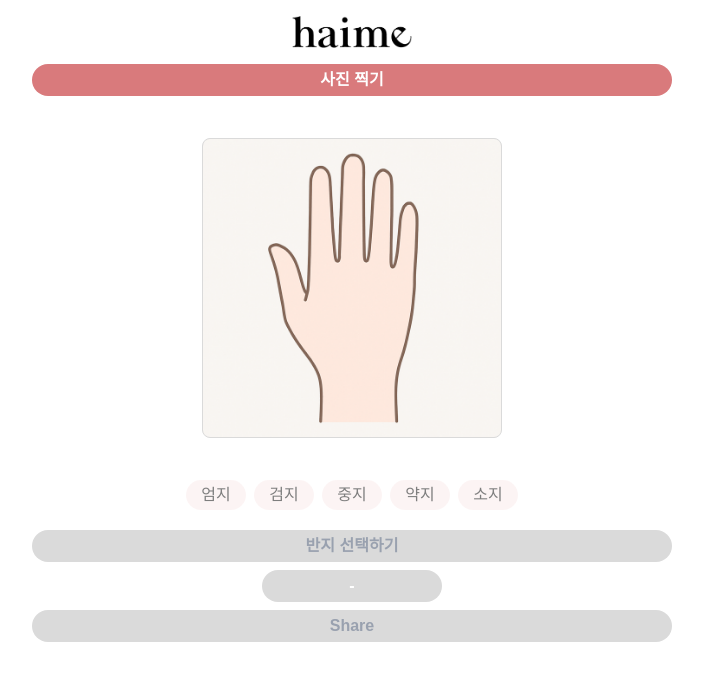
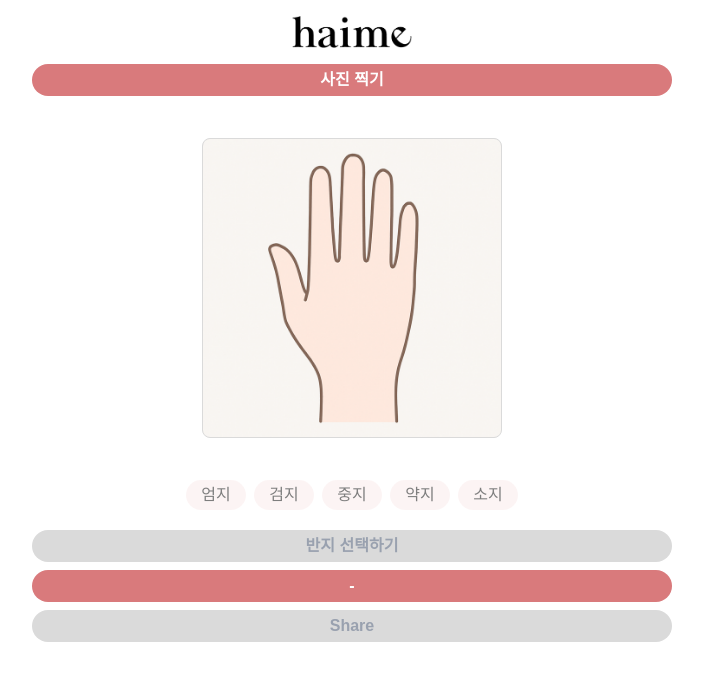
Before and after one commit to mhoo999/lets-try, a Next.js app: page / in a window 1280 px wide. Shown: the top 680 px of the page, without its empty margins (288-991 px from the left). Built offline with nearby package versions, Linux system fonts and the light colour scheme.

Commit message:
네임택(Pill) 스타일을 반지 선택하기 버튼과 동일하게 통일

```diff
--- a/app/page.tsx
+++ b/app/page.tsx
@@ -160,7 +160,7 @@ export default function Home() {
 
           {/* 네임택(Pill) */}
           <div
-            className="w-[180px] h-[32px] flex items-center justify-center rounded-full bg-[#dadada] text-white text-base font-semibold mb-2"
+            className="w-[50vw] h-[4vh] rounded-full font-semibold text-base mb-0 bg-[#d97a7c] text-white flex items-center justify-center"
             style={{ margin: '0 auto' }}
           >
             {selectedFinger ? ringSelections[selectedFinger]?.ring.name : '-'}
```
